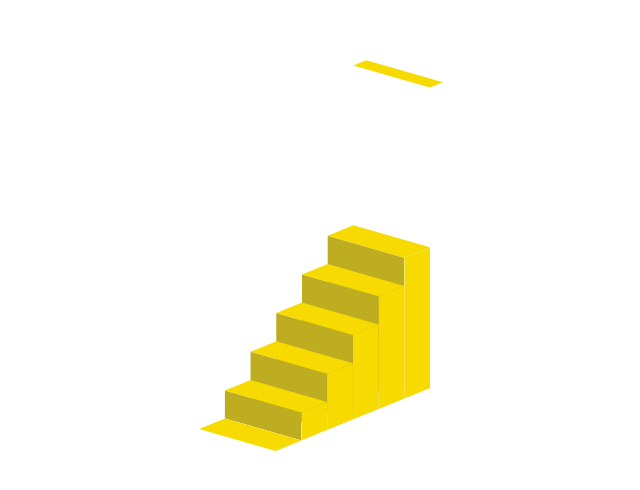
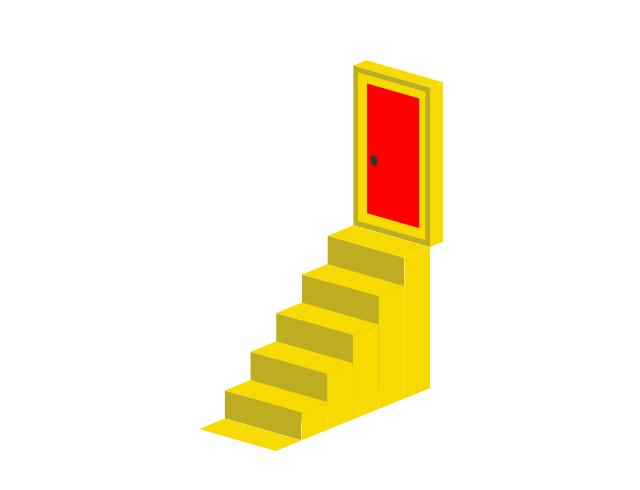
Before and after one commit to SharnellGraham/CSS_Stairs, a plain HTML site: page index.html in a window 1280 px wide. Shown: the part 130-620 px from the top of the page, without its empty margins (319-959 px from the left). Drawn offline with Linux system fonts and the light colour scheme.

Commit message:
door animation

```diff
--- a/stair.css
+++ b/stair.css
@@ -102,3 +102,26 @@
     transform-style: preserve-3d;
     backface-visibility: hidden;
   }
+  .door:after,
+.door:before {
+  content: '';
+  position: absolute;
+  top:0; left:0;
+  backface-visibility: hidden;
+}
+.door:after {
+  height: var(--size);
+  width: var(--largeur);
+  transform: rotateX(-90deg) translateY(var(--size)) translateZ(calc(-1 * var(--size) + var(--longueur)));
+  transform-origin: 100% 100%;
+  background-color:var(--door);
+  background-image: radial-gradient(ellipse at 27px 95px, #333 0, #333 4px, transparent 5px);
+  box-shadow: inset 0px 0px 0px 6px var(--stairface), inset 2px -2px 0px 8px var(--stairside), inset 2px -1px 0px 16px var(--stairtop);
+}
+.door:before {
+  height: var(--longueur);
+  width: var(--size);
+  background-color: var(--stairside);
+  transform: rotateY(90deg) translateX(var(--size)) translateZ(calc(-1 * var(--size) + var(--largeur)));
+  transform-origin: 100% 0;
+}
```
